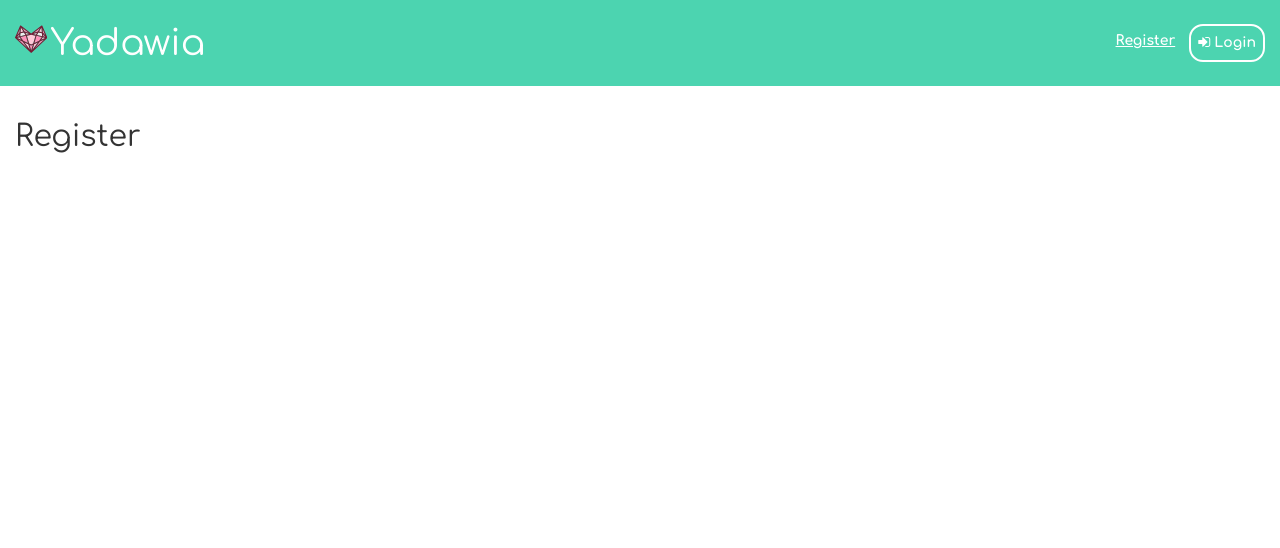
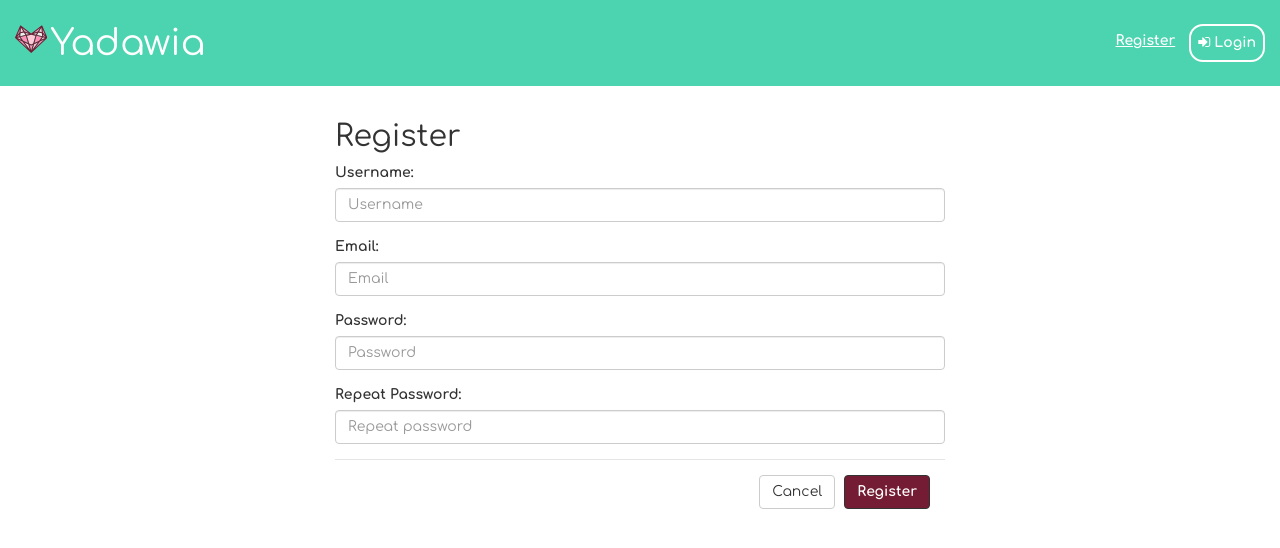
Before and after one commit to blaringsilence/yadawia, a Flask app: template yadawia/templates/register.html in a window 1280 px wide. Shown: the top 548 px of the page. Run offline with Flask 2, Linux system fonts and the light colour scheme; the template is opened without the code that fills it, so the values that code supplies are empty; some libraries are stand-ins or nearby versions.

Commit message:
Functioning register, separate js files from html, functioning logout.

```diff
--- a/requirements.txt
+++ b/requirements.txt
@@ -1,6 +1,7 @@
 appdirs==1.4.3
 click==6.7
 Flask==0.12.1
+Flask-JSGlue==0.3.1
 Flask-SQLAlchemy==2.2
 gunicorn==19.7.1
 itsdangerous==0.24
--- a/yadawia/static/css/layout.css
+++ b/yadawia/static/css/layout.css
@@ -17,8 +17,29 @@ a {
 	color: rgb(117,28,53); /* PURPLE */
 }
 
+.control-label.col-xs-12 {
+	padding: 0px;
+}
+
+.loading-check {
+	color: rgb(51,51,51);
+}
+
+.success-check {
+	color: rgba(39, 174, 96,1.0); /* SUCCESS GREEN */
+}
+
+.error-check, .error-msg {
+	color: rgba(192, 57, 43,1.0); /* ERROR RED */
+}
+
+.error-msg {
+	float: right;
+	font-weight: bold;
+}
+
 .modal-header {
-	background-color: rgb(237,216,52);
+	background-color: rgb(237,216,52); /* YELLOW */
 }
 
 .modal-header h4 {
@@ -30,8 +51,8 @@ a {
 }
 
 .btn-primary {
-	background-color: rgb(117,28,53);
-	border-color: rgb(51,51,51);
+	background-color: rgb(117,28,53); /* PURPLE */
+	border-color: rgb(51,51,51); /* TEXT GREY */
 	font-weight: bold;
 }
 
@@ -40,8 +61,9 @@ a {
 	margin: 0 auto;
 }
 
-.btn-primary:hover {
+.btn-primary:hover, .btn-primary:hover:disabled{
 	background-color: rgb(99,24,45);
+	border-color: rgb(51,51,51);
 }
 
 .middle-container {
--- /dev/null
+++ b/yadawia/static/js/form_login.js
@@ -0,0 +1,3 @@
+$(function(){
+	$('#nextVal', '#login-form').val(window.location.href);
+});
--- /dev/null
+++ b/yadawia/static/js/form_register.js
@@ -0,0 +1,93 @@
+$(function(){
+	$('#nextVal', '#register-form').val(window.location.href);
+
+	// FEEDBACK ICONS
+	var successful_icon = '<i class="fa fa-check success-check"></i>';
+	var error_icon = '<i class="fa fa-times error-check"></i>';
+	var loading_icon = '<i class="fa fa-circle-o-notch fa-spin loading-check"></i>';
+
+	// SELECTORS
+	var main_error_place = $('.main-error-msg', '#register-form');
+
+	// CHECK AVAILABILITY (FOR EMAIL AND USERNAME FIELDS)
+	$('.feedback-elem').bind('blur', function(){
+		var field = this;
+		var field_id = '#' + $(field).attr('id');
+		var feedback_elem = field_id + '-feedback';
+		var endpoint = $(field).data('endpoint');
+		var type = $(field).data('type');
+		var error_elem = field_id + '-error-msg';
+		$(error_elem).html('');
+		$(feedback_elem).html(loading_icon);
+		if ($(this)[0].checkValidity()){
+			$.getJSON(Flask.url_for(endpoint), {
+			 field: $(field).val(),
+			 type: type
+			}, function(data) {
+				var thing = type.charAt(0).toUpperCase() + type.substr(1);
+				if(data.available == 'false') {
+					$(feedback_elem).html(error_icon);
+					$(error_elem).html('Already in use.');
+					$(field).data('valid', false);
+				} else {
+					$(feedback_elem).html(successful_icon);
+					$(error_elem).html('');
+					$(field).data('valid', true);
+				}
+			});
+		} else {
+			$(feedback_elem).html(error_icon);
+			$(error_elem).html('Invalid value.');
+			$(field).data('valid', false);
+		}
+	});
+
+	$('#password2').blur(function(){
+		var field = this;
+		var field_id = '#' + $(field).attr('id');
+		var feedback_elem = field_id + '-feedback';
+		var error_elem = field_id + '-error-msg';
+		var password1 = $('#password', '#register-form').val();
+		var password2 = $(field).val();
+		if(password1 === password2) {
+			$(field).data('valid', true);
+			$(feedback_elem).html(successful_icon);
+			$(error_elem).html('');
+		} else {
+			$(field).data('valid', false);
+			$(feedback_elem).html(error_icon);
+			$(error_elem).html('Passwords do not match.');
+		}
+	});
+
+	// SUBMIT FORM
+	$('#register-form').submit(function(e){
+		e.preventDefault();
+		var form = this;
+		var valid = $(form)[0].checkValidity();
+		var valid_feedback = true;
+			$('.feedback-elem, #password2').each(function(){
+			var elem = this;
+			$(elem).blur();
+			if(!$(elem).data('valid')) {
+				valid_feedback = false;
+			}
+		});
+
+		if (valid && valid_feedback) {
+			$.ajax({
+				url: Flask.url_for('register'),
+				type: 'POST',
+				data: $(form).serialize(),
+				success: function(data) {
+					if(data.error){
+						generateMessage('warning', main_error_place, data.error);
+					} else {
+						window.location.reload();
+					}
+				}
+			});
+		}
+	});
+
+});
--- /dev/null
+++ b/yadawia/static/js/functions.js
@@ -0,0 +1,7 @@
+var generateMessage = function (type, selector, message) {
+	$(selector).html("<div class='alert alert-" + type + " alert-dismissable fade in' role='alert'>"
+		+ "<a class='close' data-dismiss='alert' aria-label='close'>&times;</a>"
+		+ message
+		+ "</div>"
+	)
+};
--- a/yadawia/templates/form_login.html
+++ b/yadawia/templates/form_login.html
@@ -1,9 +1,10 @@
-<form class="form-horizontal" action="{{ url_for('login') }}" method='post'>
+{% from 'macros.html' import form_group with context %}
+<form  id="login-form" action="{{ url_for('login') }}" method='post'>
 	{% call form_group('Username', 'username') %}
-		<input id="username" class="form-control" type="text" placeholder="Username" name="username">
+		<input id="username" class="form-control" type="text" placeholder="Username" name="username" required>
 	{% endcall %}
 	{% call form_group('Password', 'password') %}
-		<input id="password" class="form-control" type="password" placeholder="Password" name="password">
+		<input id="password" class="form-control" type="password" placeholder="Password" name="password" required>
 	{% endcall %}
 		<input type="hidden" name="next" id="nextVal"/>
 	<div class="modal-footer">
@@ -12,8 +13,4 @@
 	</div>
 </form>
 
-<script>
-	$(function(){
-		$('#nextVal').val('http://google.com');
-	});
-</script>
+<script src="{{ url_for('static', filename='js/form_login.js') }}"></script>
--- /dev/null
+++ b/yadawia/templates/form_register.html
@@ -0,0 +1,23 @@
+{% from 'macros.html' import form_group with context %}
+<form id="register-form">
+	<div class="main-error-msg"></div>
+	{% call form_group('Username', 'username', hasFeedback=True) %}
+		<input id="username" title="Only letters, numbers, and underscores within them allowed. Must begin with a letter. (Minimum 2 characters)" class="form-control feedback-elem" pattern="^[a-zA-Z][\w]*[a-zA-Z0-9]+$" type="text" placeholder="Username" name="username" data-type="username" data-valid="false" data-endpoint="validate_field" required>
+	{% endcall %}
+	{% call form_group('Email', 'email', hasFeedback=True) %}
+		<input id="email" class="form-control feedback-elem"  data-type="email" data-valid="false" data-endpoint="validate_field" type="email" placeholder="Email" name="email" required>
+	{% endcall %}
+	{% call form_group('Password', 'password1') %}
+		<input id="password" title="Minimum 6 characters." pattern=".{6,}" class="form-control" type="password" placeholder="Password" name="password" required>
+	{% endcall %}
+	{% call form_group('Repeat Password', 'password2', hasFeedback=True) %}
+		<input id="password2" title="Must match the first password." class="form-control" type="password" placeholder="Repeat password" name="password2" data-valid="false" required>
+	{% endcall %}
+		<input type="hidden" name="next" id="nextVal"/>
+	<div class="modal-footer">
+		<button type="button" class="btn btn-default" data-dismiss="modal">Cancel</button>
+		<input type="submit" class="btn btn-primary submit-btn" value="Register">
+	</div>
+</form>
+
+<script src="{{ url_for('static', filename='js/form_register.js') }}"></script>
--- a/yadawia/templates/layout.html
+++ b/yadawia/templates/layout.html
@@ -1,4 +1,4 @@
-{% from 'macros.html' import modal, form_group with context %}
+{% from 'macros.html' import modal with context %}
 <!doctype html>
 <html lang="en-US">
 	<head>
@@ -16,17 +16,22 @@
 		{% block css %}
 		{% endblock %}
 		<!--End CSS-->
+		{{ JSGlue.include() }}
+	</head>
 	<body>
 		<div class="container-fluid top-nav">
 			<div class="row">
 				<div class="col-xs-12 col-md-4 title">
-					<h1><a href="{{ url_for('home') }}"> {% include 'logo.html' %} Yadawia</a></h1>
+					<h1 title="Home"><a href="{{ url_for('home') }}"> {% include 'logo.html' %} Yadawia</a></h1>
 				</div>
 				<div class="col-xs-12 col-md-8 menu-space">
 					<ul class="list-inline list-unstyled menu">
 					{% if not session.logged_in %}
-						<a data-toggle="modal" data-target="#login"><li class="button"><i class="fa fa-sign-in"></i> Login</button></li></a>
-						<a href="{{ url_for('register') }}"><li>Register</li></a>
+						<a data-toggle="modal" data-target="#login"><li class="button" title="Login"><i class="fa fa-sign-in"></i> Login</li></a>
+						<a data-toggle="modal" data-target="#register"><li title="Register">Register</li></a>
+					{% else %}
+						<a href="{{ url_for('logout') }}"><li class="button" title="Logout" id="logout"><i class="fa fa-sign-out"></i> Logout</li></a>
+						<a><li class="button" title="Profile"><i class="fa fa-user"></i> {{ session.username }}</li></a>
 					{% endif %}
 					</ul>
 				</div>
@@ -43,9 +48,13 @@
 		{% call modal('login', 'Login') %}
 			{% include 'form_login.html' with context %}
 		{% endcall %}
+		{% call modal('register', 'Register') %}
+			{% include 'form_register.html' with context %}
+		{% endcall %}
 		<!--End Modals-->
 		<!--Scripts-->
 		<script src="{{ url_for('static', filename='js/bootstrap.min.js') }}"></script>
+		<script src="{{ url_for('static', filename='js/functions.js') }}"></script>
 		{% block scripts %}
 		{% endblock %}
 		<!--End Scripts-->
--- a/yadawia/templates/macros.html
+++ b/yadawia/templates/macros.html
@@ -14,11 +14,16 @@
 </div>
 {% endmacro %}
 
-{% macro form_group(label, inputId) %}
-<div class="form-group">
-	<label for="{{ inputId }}" class="col-md-2 col-xs-12 control-label">{{ label }}:</label>
-	<div class="col-md-10 col-xs-12">
+{% macro form_group(label, inputId, hasFeedback=False) %}
+<div class="form-group {% if hasFeedback %}has-feedback{% endif %}">
+	<label for="{{ inputId }}" class="control-label col-xs-12">{{ label }}:&nbsp;
+    {% if hasFeedback %}
+    <span id="{{ inputId }}-error-msg" class="error-msg"></span>
+    {% endif %}
+  </label>
 		{{ caller() }}
-	</div>
+    {% if hasFeedback %}
+    <span class="form-control-feedback" id="{{ inputId }}-feedback"></span>
+    {% endif %}
 </div>
 {% endmacro %}
--- a/yadawia/templates/register.html
+++ b/yadawia/templates/register.html
@@ -5,5 +5,10 @@
 {% endblock %}
 
 {% block middle %}
-	<h2>Register</h2>
+	<div class="row">
+		<div class="col-md-6 col-sm-8 col-xs-12 col-centered">
+		<h2>Register</h2>
+		{% include 'form_register.html' with context %}
+		</div>
+	</div>
 {% endblock %}
```
Also changed, not shown: yadawia/__init__.py (+60 -9 lines).
